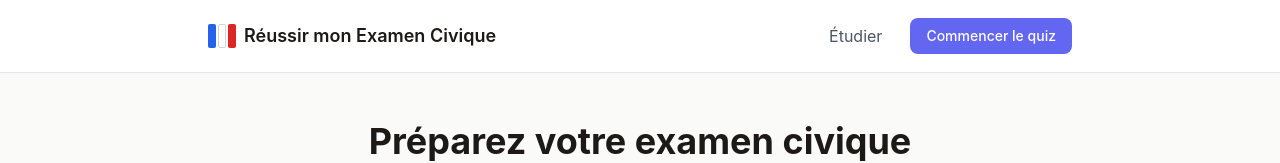
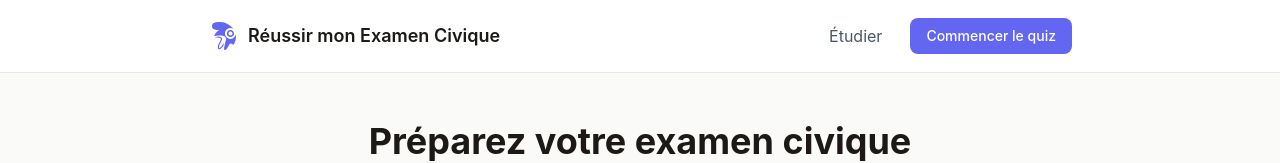
Before and after one commit to rlustin/reussirmonexamencivique.fr, a Nuxt app: page / in a window 1280 px wide. Shown: the top 163 px of the page. Built offline with nearby package versions, Linux system fonts and the light colour scheme.

Commit message:
Replace French flag with Phrygian cap icon in header

```diff
--- a/app/layouts/default.vue
+++ b/app/layouts/default.vue
@@ -33,11 +33,7 @@ watch(
       <div class="max-w-4xl mx-auto px-4 py-4">
         <nav class="flex items-center justify-between">
           <NuxtLink to="/" class="flex items-center gap-2">
-            <div class="flex gap-0.5">
-              <div class="w-2 h-6 bg-blue-600 rounded-sm" />
-              <div class="w-2 h-6 bg-white border border-gray-300 rounded-sm" />
-              <div class="w-2 h-6 bg-red-600 rounded-sm" />
-            </div>
+            <img src="/favicon.svg" alt="" class="w-8 h-8" aria-hidden="true">
             <span class="font-semibold text-lg text-foreground">{{ $t('nav.brand') }}</span>
           </NuxtLink>
 
```
Also changed, not shown: public/favicon.svg.
